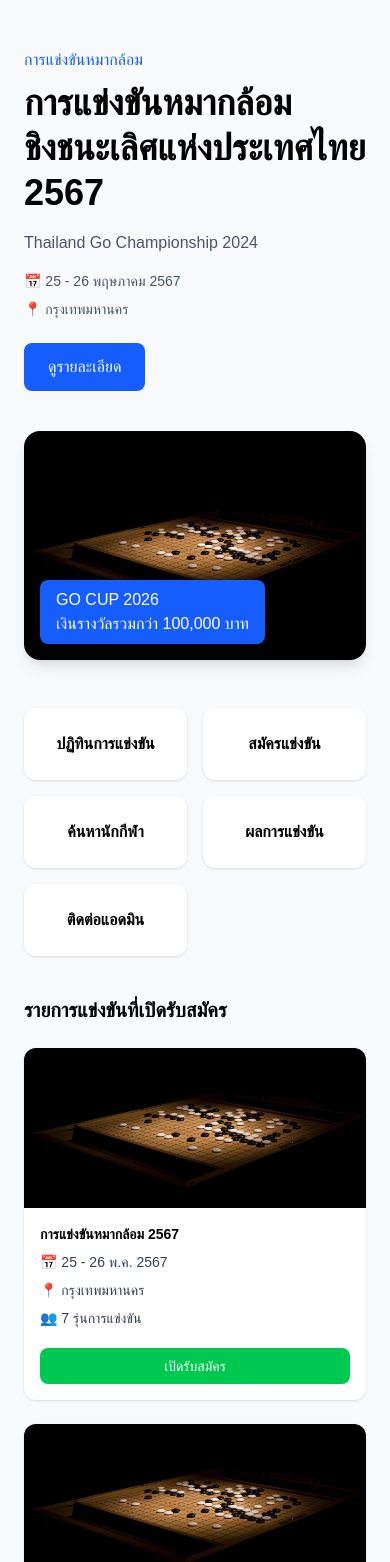
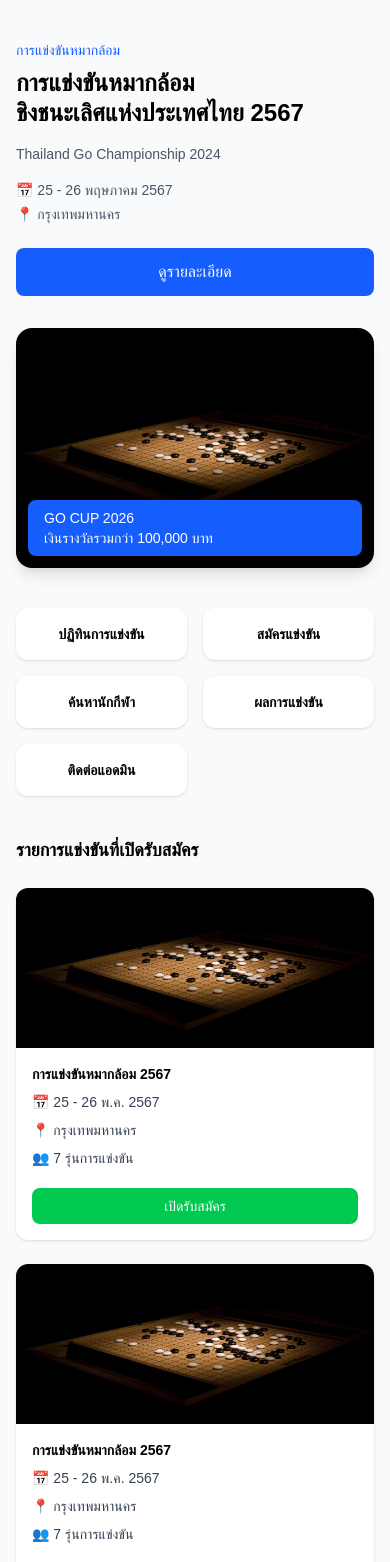
Before and after one commit to sawitree2168-sys/go-competition, a Next.js app: page / in a window 390 px wide. Shown: the top 1562 px of the page. Built offline with nearby package versions, Linux system fonts and the light colour scheme.

Commit message:
add schedule page

```diff
--- a/app/page.tsx
+++ b/app/page.tsx
@@ -3,37 +3,41 @@ export default function Home() {
     <main className="bg-gray-50 min-h-screen">
 
       {/* HERO */}
-      <section className="max-w-6xl mx-auto px-6 py-12 grid md:grid-cols-2 gap-10 items-center">
+      <section className="max-w-6xl mx-auto px-4 sm:px-6 py-10 grid md:grid-cols-2 gap-8 items-center">
 
+        {/* TEXT */}
         <div>
-          <p className="text-blue-600 mb-2">การแข่งขันหมากล้อม</p>
+          <p className="text-blue-600 mb-2 text-sm sm:text-base">
+            การแข่งขันหมากล้อม
+          </p>
 
-          <h1 className="text-4xl font-bold text-black leading-tight mb-4">
+          <h1 className="text-2xl sm:text-3xl md:text-4xl font-bold text-black leading-tight mb-4">
             การแข่งขันหมากล้อม <br />
             ชิงชนะเลิศแห่งประเทศไทย 2567
           </h1>
 
-          <p className="text-gray-600 mb-4">
+          <p className="text-gray-600 mb-4 text-sm sm:text-base">
             Thailand Go Championship 2024
           </p>
 
-          <div className="text-sm text-gray-600 space-y-2">
+          <div className="text-sm text-gray-600 space-y-1">
             <p>📅 25 - 26 พฤษภาคม 2567</p>
             <p>📍 กรุงเทพมหานคร</p>
           </div>
 
-          <button className="mt-6 bg-blue-600 text-white px-6 py-3 rounded-lg hover:bg-blue-700">
+          <button className="mt-6 w-full sm:w-auto bg-blue-600 text-white px-6 py-3 rounded-lg hover:bg-blue-700">
             ดูรายละเอียด
           </button>
         </div>
 
+        {/* IMAGE */}
         <div className="relative">
           <img
             src="/go-poster.jpg"
-            className="rounded-2xl shadow-lg"
+            className="rounded-2xl shadow-lg w-full"
           />
 
-          <div className="absolute bottom-4 left-4 bg-blue-600 text-white px-4 py-2 rounded-lg shadow">
+          <div className="absolute bottom-3 left-3 right-3 sm:left-4 sm:right-auto bg-blue-600 text-white px-4 py-2 rounded-lg shadow text-sm sm:text-base">
             GO CUP 2026 <br />
             เงินรางวัลรวมกว่า 100,000 บาท
           </div>
@@ -42,8 +46,8 @@ export default function Home() {
       </section>
 
       {/* MENU */}
-      <section className="max-w-6xl mx-auto px-6 mb-10">
-        <div className="grid grid-cols-2 md:grid-cols-5 gap-4">
+      <section className="max-w-6xl mx-auto px-4 sm:px-6 mb-10">
+        <div className="grid grid-cols-2 sm:grid-cols-3 md:grid-cols-5 gap-4">
 
           {[
             "ปฏิทินการแข่งขัน",
@@ -54,9 +58,11 @@ export default function Home() {
           ].map((item, i) => (
             <div
               key={i}
-              className="bg-white rounded-xl p-6 text-center shadow hover:shadow-md cursor-pointer"
+              className="bg-white rounded-xl p-4 sm:p-6 text-center shadow hover:shadow-md cursor-pointer"
             >
-              <p className="font-semibold text-black">{item}</p>
+              <p className="font-semibold text-black text-sm sm:text-base">
+                {item}
+              </p>
             </div>
           ))}
 
@@ -64,12 +70,12 @@ export default function Home() {
       </section>
 
       {/* LIST */}
-      <section className="max-w-6xl mx-auto px-6 pb-16">
-        <h2 className="text-xl font-bold mb-6 text-black">
+      <section className="max-w-6xl mx-auto px-4 sm:px-6 pb-16">
+        <h2 className="text-lg sm:text-xl font-bold mb-6 text-black">
           รายการแข่งขันที่เปิดรับสมัคร
         </h2>
 
-        <div className="grid md:grid-cols-4 gap-6">
+        <div className="grid grid-cols-1 sm:grid-cols-2 md:grid-cols-3 lg:grid-cols-4 gap-6">
 
           {[1,2,3,4].map((i) => (
             <div key={i} className="bg-white rounded-xl shadow overflow-hidden">
@@ -97,14 +103,18 @@ export default function Home() {
 
       {/* FOOTER */}
       <footer className="bg-white border-t py-6">
-        <div className="max-w-6xl mx-auto px-6 text-sm text-gray-500 flex justify-between">
-          <span>© 2024 GO Tournament</span>
+        <div className="max-w-6xl mx-auto px-4 sm:px-6 text-sm text-gray-500 flex flex-col sm:flex-row justify-between gap-3">
 
-          <div className="space-x-4">
+          <span className="text-center sm:text-left">
+            © 2024 GO Tournament
+          </span>
+
+          <div className="flex justify-center sm:justify-end gap-4">
             <span>เกี่ยวกับเรา</span>
             <span>ติดต่อ</span>
             <span>เงื่อนไข</span>
           </div>
+
         </div>
       </footer>
 
```
